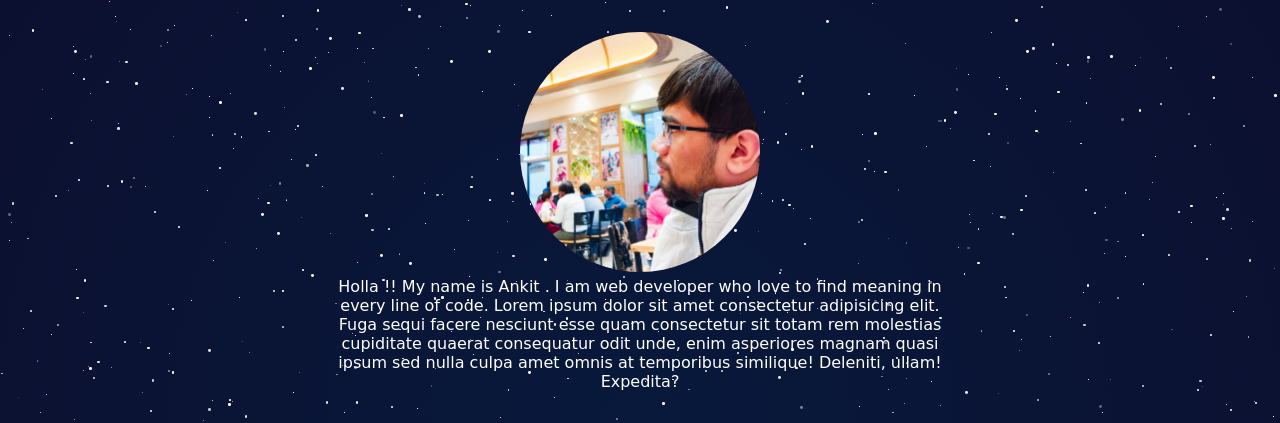
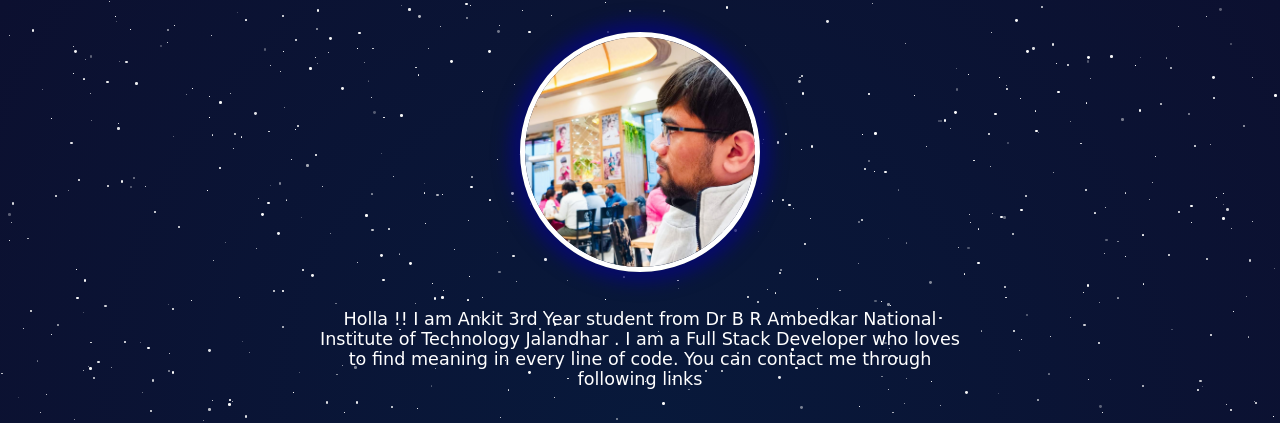
Before and after one commit to 18ankitjha/Linktree, a plain HTML site: page index.html in a window 1280 px wide. Shown: the top 423 px of the page. Drawn offline with Linux system fonts and the light colour scheme.

Commit message:
added the relevant content

```diff
--- a/index.html
+++ b/index.html
@@ -19,8 +19,8 @@
           <img src="pr.jpg" alt="">
 
         </div>
-        <div class="description">
-          Holla !! My name is Ankit . I am web developer who love to find meaning in every line of code. Lorem ipsum dolor sit amet consectetur adipisicing elit. Fuga sequi facere nesciunt esse quam consectetur sit totam rem molestias cupiditate quaerat consequatur odit unde, enim asperiores magnam quasi ipsum sed nulla culpa amet omnis at temporibus similique! Deleniti, ullam! Expedita?
+        <div class="description typing">
+          Holla !! I am Ankit 3rd Year student from Dr B R Ambedkar National Institute of Technology Jalandhar .  I am a Full Stack Developer who loves to find meaning in every line of code. You can contact me through following links
         </div>
     </div>
     <div class="social_links">
--- a/style.css
+++ b/style.css
@@ -68,6 +68,7 @@ section {
 .content {
   display: flex;
   flex-direction: column;
+  gap: 2rem;
 }
 .image{
   height:30vh;
@@ -75,23 +76,47 @@ section {
   display: flex;
   justify-content: center;
   align-items: center;
+
 }
+
 .image img{
 
+  box-shadow:0px 0px 50px 30px #070a6c ;
   height:100%;
   /* margin-top: 5px; */
   object-fit: cover;
   object-position: center;
   border-radius: 50%;
+  animation: box-shadow 4s cubic-bezier(0.60,1,0.70,0) 0s 2 normal;
+  transition: all 0.5s ease-in-out;
+  border: 5px solid white;
 }
+.image img:hover{
+    transform: scale(1.05,1.05);
+    box-shadow: blue;
+}
+@keyframes box-shadow {
+  from {
+    box-shadow: 0px 0px 0px 0px #070a6c;
+  }
+
+  to {
+    box-shadow: 0px 0px 50px 30px #070a6c;
+  }
+}
+
 .description{
-  margin-top:4rem ;
+  /* box-shadow: 0px 0px 50px 30px #070a6c; */
+  margin-top:6rem ;
   color:white;
   text-align: center;
   width:50%;
   margin:5px auto;
+  font-size: 1.1rem;
   /* font-family: 'Noto Serif Toto', serif; */
 }
+
+
 .social_link{
   display: flex;
   justify-content: center;
```
